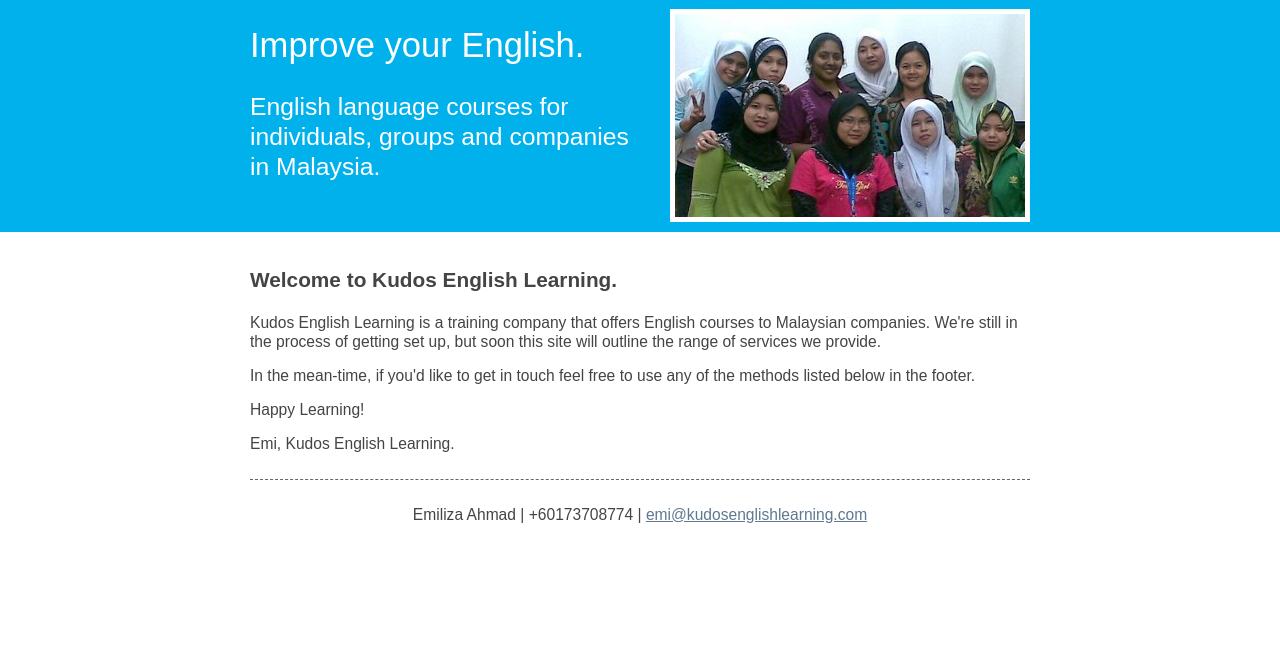
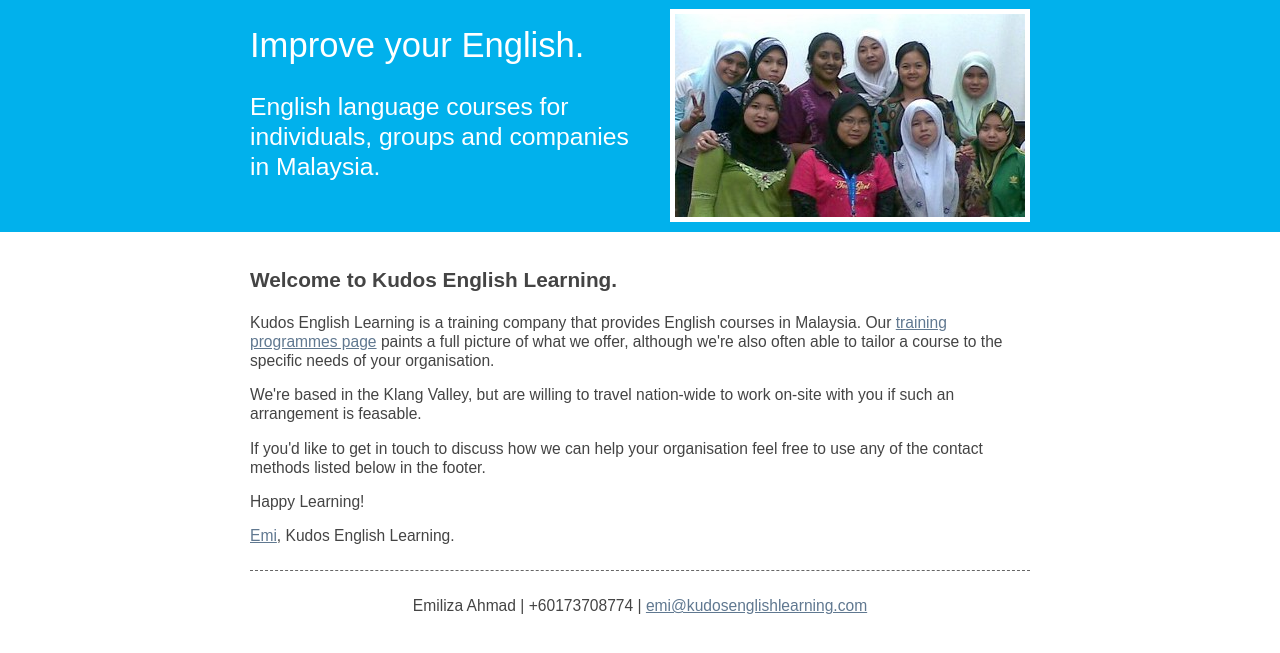
Before and after one commit to calumhalcrow/kudosenglishlearning, a Python web app: template templates/index.html in a window 1280 px wide. Shown: the part 101-754 px from the top of the page. Run offline with Jinja, Linux system fonts and the light colour scheme; the template is opened without the code that fills it, so the values that code supplies are empty.

Commit message:
Reasonable home-page content.

```diff
--- a/templates/index.html
+++ b/templates/index.html
@@ -1,8 +1,9 @@
 {% extends "base.html" %}
 {% block content %}
     <h1>Welcome to Kudos English Learning.</h1>
-    <p>Kudos English Learning is a training company that offers English courses to Malaysian companies. We're still in the process of getting set up, but soon this site will outline the range of services we provide.</p>
-    <p>In the mean-time, if you'd like to get in touch feel free to use any of the methods listed below in the footer.</p>
+    <p>Kudos English Learning is a training company that provides English courses in Malaysia. Our <a href="/training-programmes">training programmes page</a> paints a full picture of what we offer, although we're also often able to tailor a course to the specific needs of your organisation.</p>
+    <p>We're based in the Klang Valley, but are willing to travel nation-wide to work on-site with you if such an arrangement is feasable.</p>
+    <p>If you'd like to get in touch to discuss how we can help your organisation feel free to use any of the contact methods listed below in the footer.</p>
     <p>Happy Learning!</p>
-    <p>Emi, Kudos English Learning.</p>
+    <p><a href="/trainers-profile">Emi</a>, Kudos English Learning.</p>
 {% endblock %}
```
